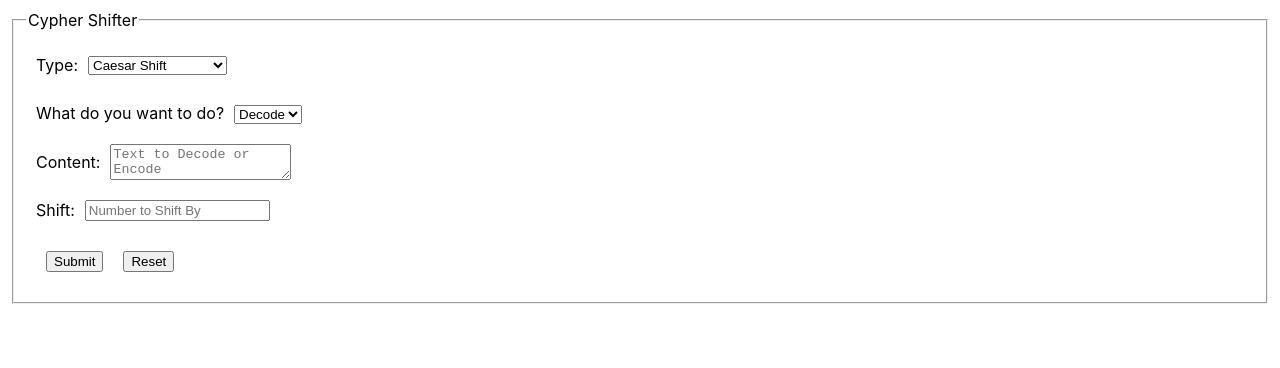
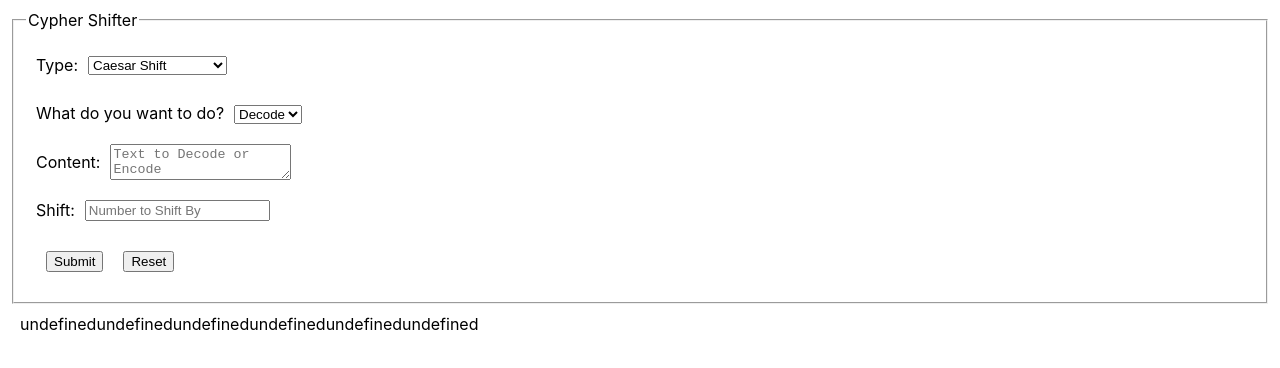
Before and after one commit to kodastokes/cipher-app, a React (Create React App) app: page / in a window 1280 px wide. Both pictures are taken after typing "Sample", "Sample" into the empty fields and a click on the button "Submit". Shown: the top 368 px of the page. Built offline with nearby package versions, Linux system fonts and the light colour scheme.

Commit message:
added LogicTest component

```diff
--- a/src/App.js
+++ b/src/App.js
@@ -1,18 +1,19 @@
 import "./App.css";
 import React, { useState, useEffect } from "react";
-import {
-  BrowserRouter as Router,
-  Link,
-  Route,
-  Switch,
-  useLocation,
-} from "react-router-dom";
 import InputForm from "./InputForm";
+import LogicTest from "./LogicTest";
 
 function App() {
+
+  const [info, setInfo] = useState({})
+
+  const createInfo = (newInfo) =>
+    setInfo(newInfo)
+
   return (
     <>
-      <InputForm />
+      <InputForm createInfo={createInfo}/>
+      <LogicTest info={info} />
     </>
   );
 }
--- a/src/InputForm.js
+++ b/src/InputForm.js
@@ -3,7 +3,7 @@ import CaesarForm from "./CaesarForm";
 import PolybiusForm from "./PolybiusForm";
 import SubstitutionForm from "./SubstitutionForm";
 
-function InputForm() {
+function InputForm({createInfo}) {
   const [type, setType] = useState("Caesar Shift");
   const handleTypeChange = (event) => setType(event.target.value);
 
@@ -13,7 +13,7 @@ function InputForm() {
   const [shift, setShift] = useState("");
   const handleShiftChange = (event) => setShift(event.target.value);
 
-  const [encodeStatus, setEncodeStatus] = useState("");
+  const [encodeStatus, setEncodeStatus] = useState("Decode");
   const handleEncodeStatusChange = (event) => setEncodeStatus(event.target.value);
 
   const [alphabet, setAlphabet] = useState("");
@@ -21,10 +21,10 @@ function InputForm() {
 
   const handleSubmit = (event) => {
     event.preventDefault();
-    //createPost({type,post})
+    createInfo({type,content, shift, encodeStatus, alphabet})
     setContent("");
     setShift("");
-    setEncodeStatus("");
+    setEncodeStatus("Decode");
     setAlphabet("");
   };
 
--- /dev/null
+++ b/src/LogicTest.js
@@ -0,0 +1,48 @@
+import React, { useState } from "react";
+
+function LogicTest({ info }) {
+  function caesar(input, shift, encode) {
+    let alphabet = "abcdefghijklmnopqrstuvwxyz";
+    let inputStr = input.toLowerCase();
+    let finalStr = "";
+    if (encode === "Encode") {
+      shift = -shift;
+    }
+
+    for (let i = 0; i < inputStr.length; i++) {
+      let currentLetter = inputStr[i];
+
+      let currentIndex = alphabet.indexOf(currentLetter);
+      let newIndex = currentIndex + shift;
+      if (newIndex > 25) {
+        newIndex = newIndex - 26;
+      }
+      if (newIndex < 0) {
+        newIndex = newIndex + 26;
+      }
+      if (currentIndex < 0) {
+        finalStr += currentLetter;
+        continue;
+      }
+      if (shift == 0 || shift > 25 || shift < -25) {
+        return false;
+      } else finalStr += alphabet[newIndex];
+    }
+    return finalStr;
+  }
+
+  console.log(caesar("qbpq", 3, "Decode"));
+  //   console.log(caesar("test", 3, "Encode"))
+
+  console.log(info.content, info.shift, info.encodeStatus);
+
+  if (info.content) {
+    return (
+      <>
+        <div> {caesar(info.content, info.shift, info.encodeStatus)} </div>
+      </>
+    );
+  }
+}
+
+export default LogicTest;
```
